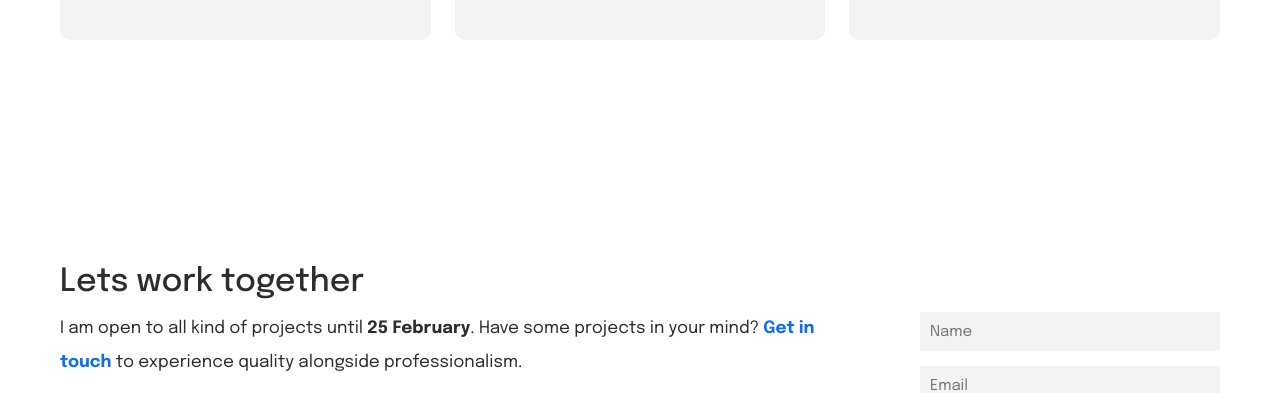
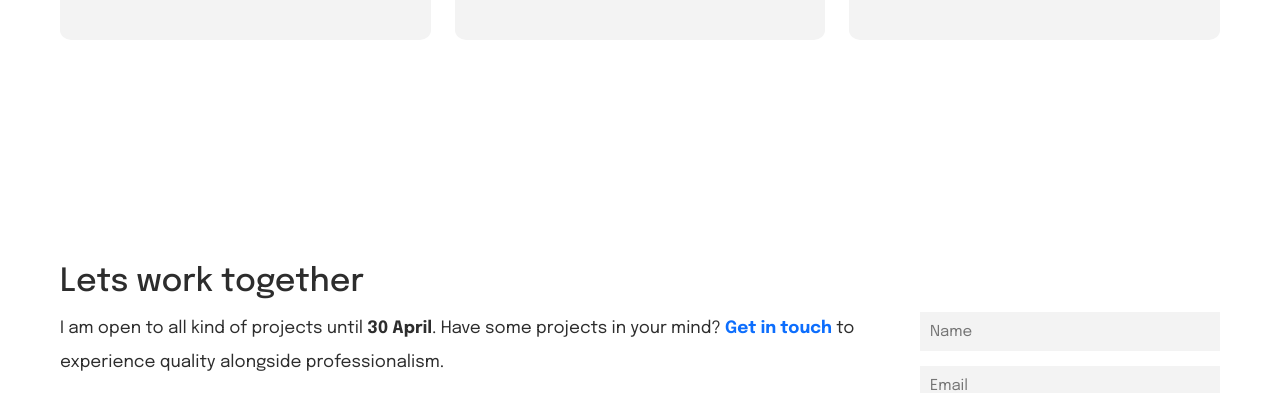
Before and after one commit to BA1G/BA1G, a plain HTML site: page index.html in a window 1280 px wide. Shown: the part 3361-3754 px from the top of the page. Drawn offline with nearby package versions, Linux system fonts and the light colour scheme.

Commit message:
Update index.html

```diff
--- a/index.html
+++ b/index.html
@@ -372,7 +372,7 @@
                 <div class="flex-item">
 
                     <p class="contact-p wow animate__animated animate__fadeIn">I am open to all kind of projects until
-                        <strong> 25 February</strong>. Have
+                        <strong> 30 April</strong>. Have
                         some projects in your mind? <strong><a href="contact.html"> Get in touch</a></strong> to
                         experience quality alongside professionalism.
                     </p>
```
